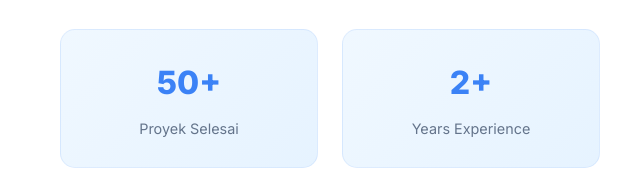
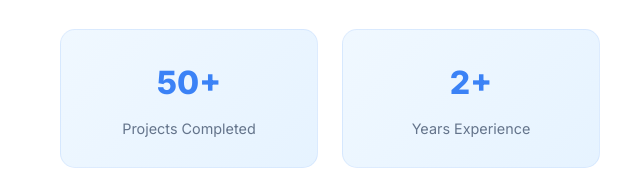
Before and after one commit to valen32oreo/Ryzcle-2.0, a plain HTML site: page index.html in a window 1280 px wide. Shown: the part 1454-1643 px from the top of the page, 0-640 px from the left. Drawn offline with nearby package versions, Linux system fonts and the light colour scheme.

Commit message:
English Text Update

```diff
--- a/index.html
+++ b/index.html
@@ -76,7 +76,7 @@
                     <div class="about-stats">
                         <div class="stat-item">
                             <span class="stat-number">50+</span>
-                            <span class="stat-label">Proyek Selesai</span>
+                            <span class="stat-label">Projects Completed</span>
                         </div>
                         <div class="stat-item">
                             <span class="stat-number">2+</span>
```
